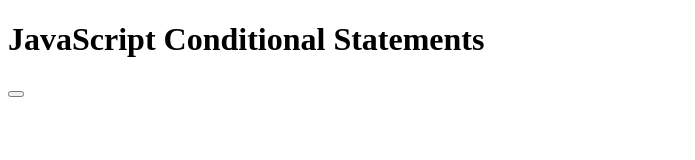
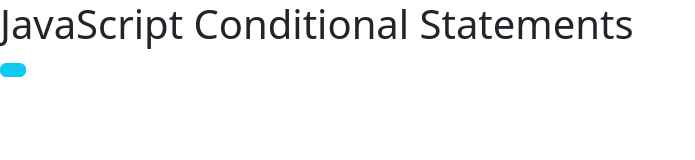
Before and after one commit to julia2911-12345/Q4-Practice1, a plain HTML site: page index.html in a window 1280 px wide. Shown: the whole page, without its empty margins (0-695 px from the left). Drawn offline with nearby package versions, Linux system fonts and the light colour scheme.

Commit message:
Update index.html

```diff
--- a/index.html
+++ b/index.html
@@ -3,7 +3,7 @@
 <head>
 	<meta charset="utf-8">
 	<meta name="viewport" content="width=device-width, initial-scale=1">
-	<link href="https://cdn.jsdelivr.net/npm/bootstrap@5.3.3/dist/css/bootstrap.min.css">
+	<link href="https://cdn.jsdelivr.net/npm/bootstrap@5.3.3/dist/css/bootstrap.min.css" rel="stylesheet">
 	<title>Q4 Practice1</title>
 </head>
 <body>
```
